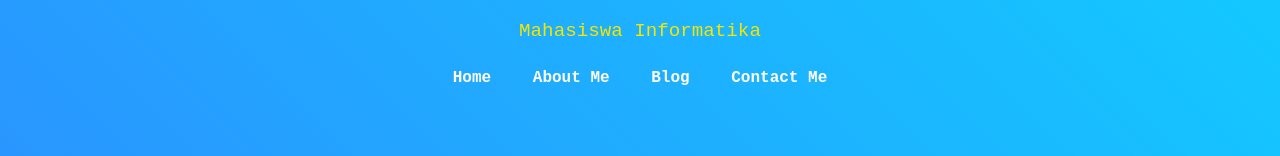
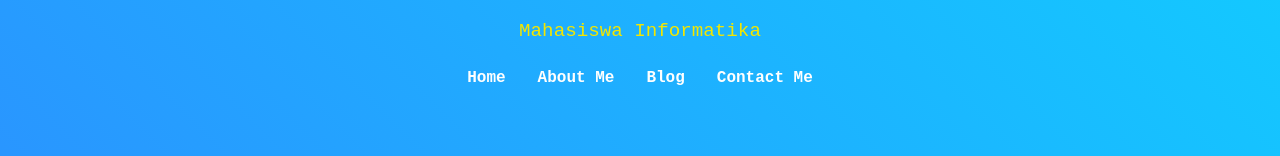
Before and after one commit to Usamah-Abdul-Aziz/static-website, a plain HTML site: page aboutme.html in a window 1280 px wide. Shown: the part 292-448 px from the top of the page. Drawn offline with Linux system fonts and the light colour scheme.

Commit message:
Update styles2.css

```diff
--- a/styles2.css
+++ b/styles2.css
@@ -46,10 +46,12 @@ header p {
 nav ul {
     list-style: none;
     padding: 0;
+    display: flex;
+    justify-content: center;
+    flex-wrap: wrap;
 }
 
 nav ul li {
-    display: inline;
     margin: 0 1rem;
     color: #f3e600;
 }
```
